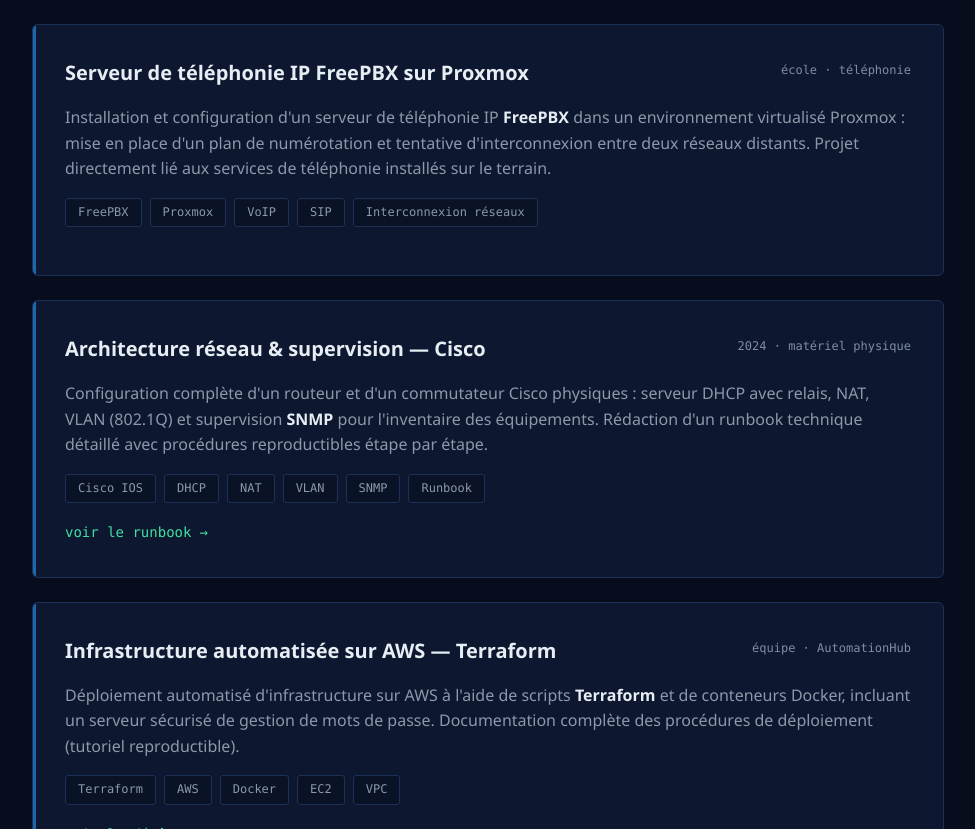
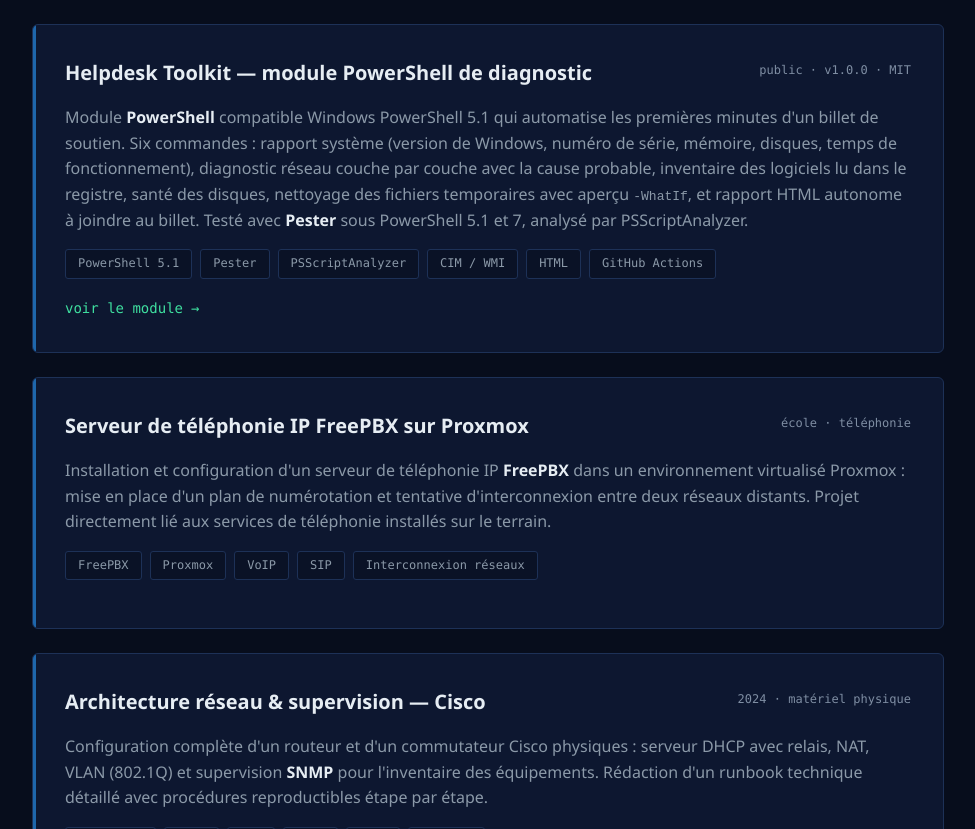
Before and after one commit to Bazeeza/bazeeza.github.io, a plain HTML site: page index.html in a window 1280 px wide. Shown: the part 2219-3048 px from the top of the page, without its empty margins (152-1127 px from the left). Drawn offline with Linux system fonts and the light colour scheme.

Commit message:
Add the helpdesk-toolkit PowerShell module to the projects section

```diff
--- a/index.html
+++ b/index.html
@@ -135,6 +135,19 @@
 
     <article class="project">
       <div class="proj-top">
+        <h3 class="proj-title">Helpdesk Toolkit — module PowerShell de diagnostic</h3>
+        <p class="proj-meta">public · v1.0.0 · MIT</p>
+      </div>
+      <p>Module <strong>PowerShell</strong> compatible Windows PowerShell 5.1 qui automatise les premières minutes d'un billet de soutien. Six commandes : rapport système (version de Windows, numéro de série, mémoire, disques, temps de fonctionnement), diagnostic réseau couche par couche avec la cause probable, inventaire des logiciels lu dans le registre, santé des disques, nettoyage des fichiers temporaires avec aperçu <code>-WhatIf</code>, et rapport HTML autonome à joindre au billet. Testé avec <strong>Pester</strong> sous PowerShell 5.1 et 7, analysé par PSScriptAnalyzer.</p>
+      <ul class="tags proj-tags" aria-label="Technologies">
+        <li class="tag">PowerShell 5.1</li><li class="tag">Pester</li><li class="tag">PSScriptAnalyzer</li>
+        <li class="tag">CIM / WMI</li><li class="tag">HTML</li><li class="tag">GitHub Actions</li>
+      </ul>
+      <a class="proj-link mono" href="https://github.com/Bazeeza/helpdesk-toolkit" target="_blank" rel="noopener">voir le module <span aria-hidden="true">→</span><span class="visually-hidden"> (nouvel onglet)</span></a>
+    </article>
+
+    <article class="project">
+      <div class="proj-top">
         <h3 class="proj-title">Serveur de téléphonie IP FreePBX sur Proxmox</h3>
         <p class="proj-meta">école · téléphonie</p>
       </div>
```
